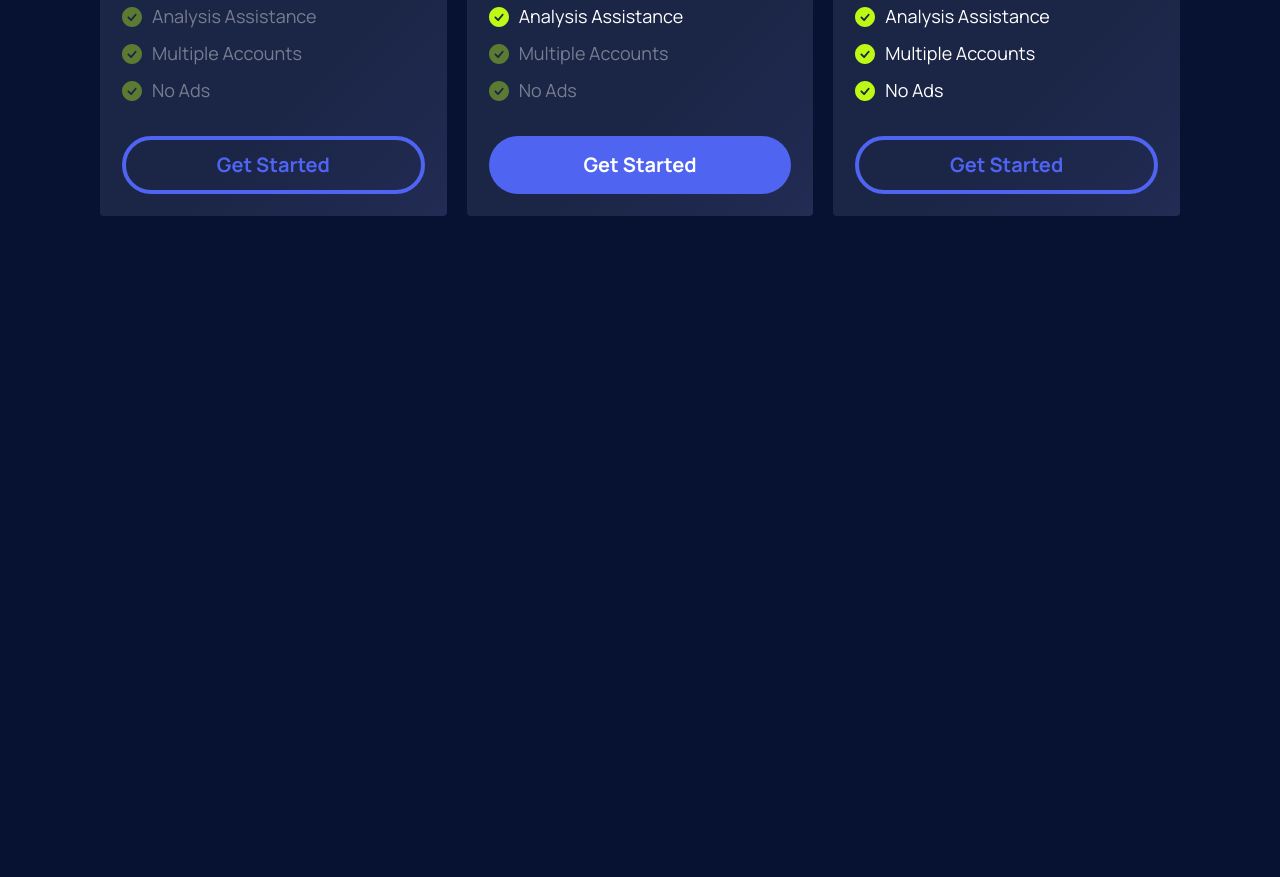
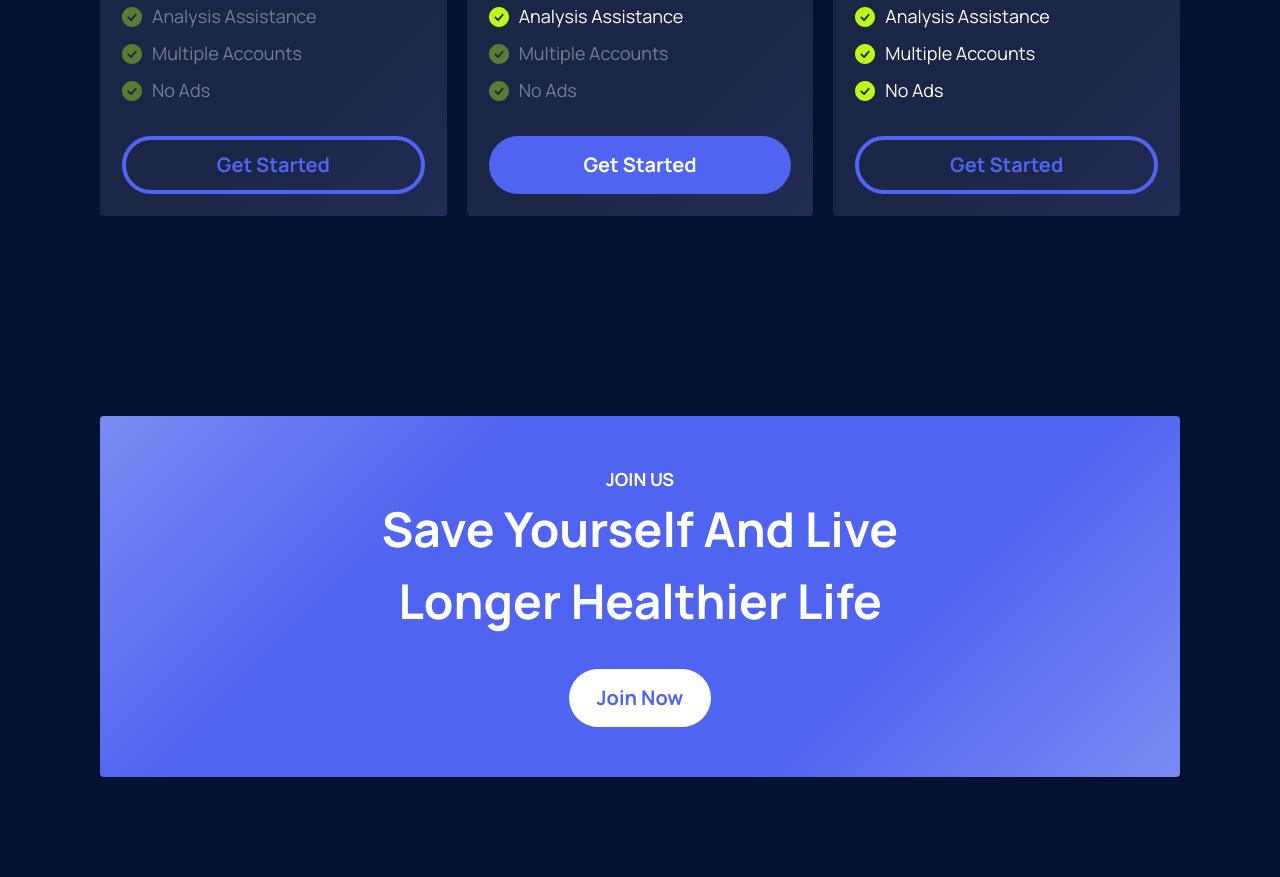
Before and after one commit to rveljko/rln, a website: page src/index.html in a window 1280 px wide. Shown: the part 8085-8962 px from the top of the page. Before the commit the page ends 8401 px from the top, so only its background shows below. Drawn offline with nearby package versions, Linux system fonts and the light colour scheme; files that its build step writes are made by us from their sources.

Commit message:
Second Block Section

```diff
--- a/src/index.html
+++ b/src/index.html
@@ -251,7 +251,7 @@
                 <div class="plans-pricing__text">
                     <div class="title">
                         <h6 class="title__label">Plans & pricing</h6>
-                        <h2 class="title__heading">We Made best  plans & offers for you</h2>
+                        <h2 class="title__heading">We Made best plans & offers for you</h2>
                     </div>
                 </div>
                 <div class="plans-pricing__cards flex layout layout--cards">
@@ -298,5 +298,15 @@
             </div>
         </div>
     </div>
+
+    <div class="container padding">
+        <div class="block gradient-background-primary">
+            <div class="block__content">
+                <h6 class="block__label">Join us</h6>
+                <h2 class="block__heading"> Save yourself and live longer healthier life</h2>
+                <a href="#" class="button button--secondary">Join now</a>
+            </div>
+        </div>
+    </div>
 </body>
 </html>
```
